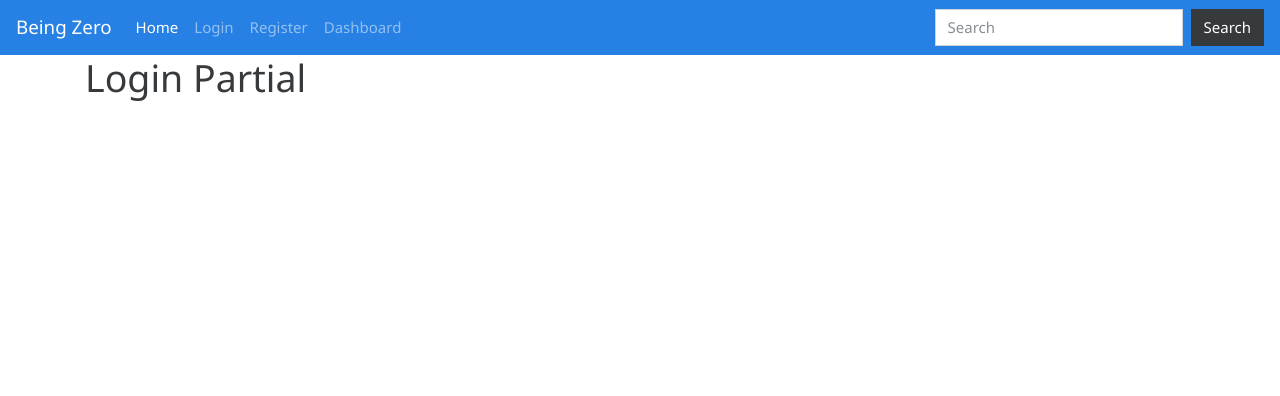
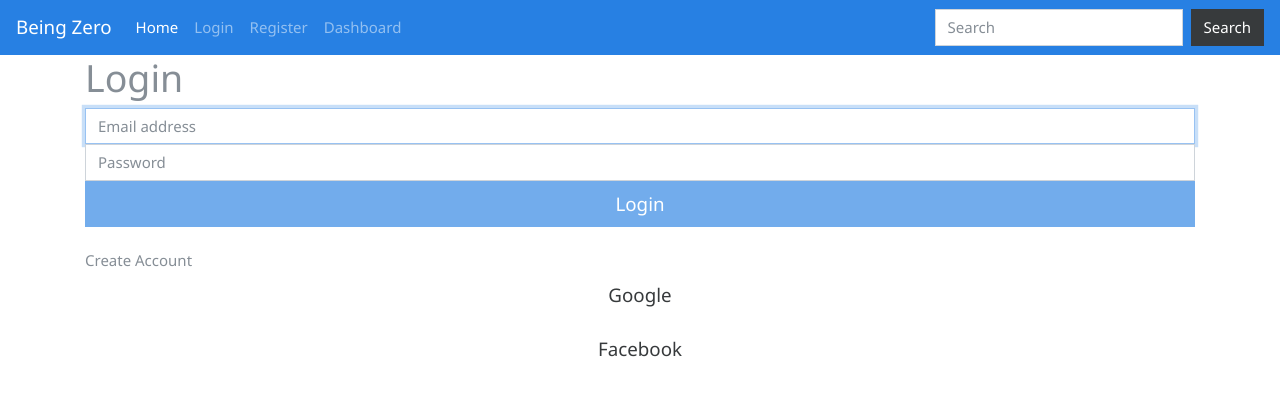
Before and after one commit to beingzeroin/basic-angular1-app, a website: page public/index.html at #!/login in a window 1280 px wide. Drawn offline with nearby package versions, Linux system fonts and the light colour scheme; some packages are replaced by stand-ins of ours; no server answers.

Commit message:
Adding Placeholder Code for Home, Login, Register and GoogleAnalytics

```diff
--- a/public/index.html
+++ b/public/index.html
@@ -54,11 +54,12 @@
     </nav>
 
     <div class="container">
-        <div ng-view></div>
+      <div ng-view></div>
     </div>
 
     <script src="https://cdnjs.cloudflare.com/ajax/libs/angular.js/1.7.8/angular.min.js"></script>
     <script src="https://cdnjs.cloudflare.com/ajax/libs/angular.js/1.7.8/angular-route.min.js"></script>
+    <script src="js/googleTracking.js"></script>
     <script src="js/app.js"></script>
   </body>
 </html>
--- /dev/null
+++ b/public/js/googleTracking.js
@@ -0,0 +1,11 @@
+// Google Analytics: change UA-XXXXX-X to be your site's ID
+
+!function (A, n, g, u, l, a, r) {
+A.GoogleAnalyticsObject = l, A[l] = A[l] || function () {
+    (A[l].q = A[l].q || []).push(arguments)
+}, A[l].l = +new Date, a = n.createElement(g),
+    r = n.getElementsByTagName(g)[0], a.src = u, r.parentNode.insertBefore(a, r)
+}(window, document, 'script', 'https://www.google-analytics.com/analytics.js', 'ga');
+
+ga('create', 'UA-XXXXX-X');
+ga('send', 'pageview');
--- a/public/partials/login.html
+++ b/public/partials/login.html
@@ -1 +1,49 @@
-<h1>Login Partial</h1>
+<form name="register" ng-submit="submit()" class="form-signin" novalidate>
+  <h1 class="form-signin-heading text-muted">Login</h1>
+  <input
+    name="email"
+    ng-model="email"
+    type="email"
+    class="form-control"
+    placeholder="Email address"
+    required
+    autofocus=""
+  />
+  <p
+    class="help-block"
+    ng-show="register.email.$dirty && register.email.$invalid"
+  >
+    Please enter a proper email.
+  </p>
+  <input
+    name="password"
+    ng-model="password"
+    type="password"
+    class="form-control"
+    placeholder="Password"
+    required
+  />
+  <button
+    ng-disabled="register.$invalid"
+    class="btn btn-lg btn-primary btn-block"
+    type="submit"
+  >
+    Login
+  </button>
+  <br />
+  <a class="text-muted pull-right" ui-sref="register">Create Account</a>
+  <button
+    ng-click="authenticate('google')"
+    class="btn btn-lg btn-default btn-block"
+    type="button"
+  >
+    Google
+  </button>
+  <button
+    ng-click="authenticate('facebook')"
+    class="btn btn-lg btn-default btn-block"
+    type="button"
+  >
+    Facebook
+  </button>
+</form>
```
Also changed, not shown: public/partials/home.html (+15 -1 lines), public/partials/register.html (+44 -1 lines).
